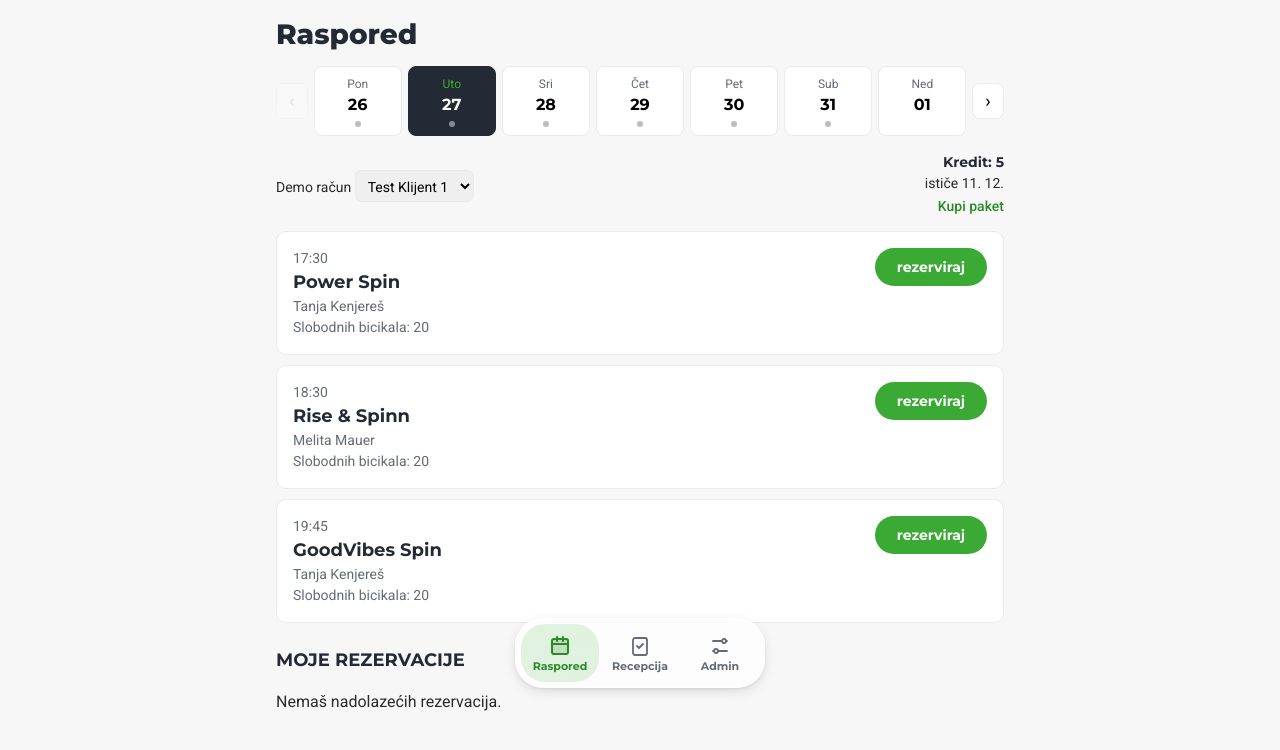
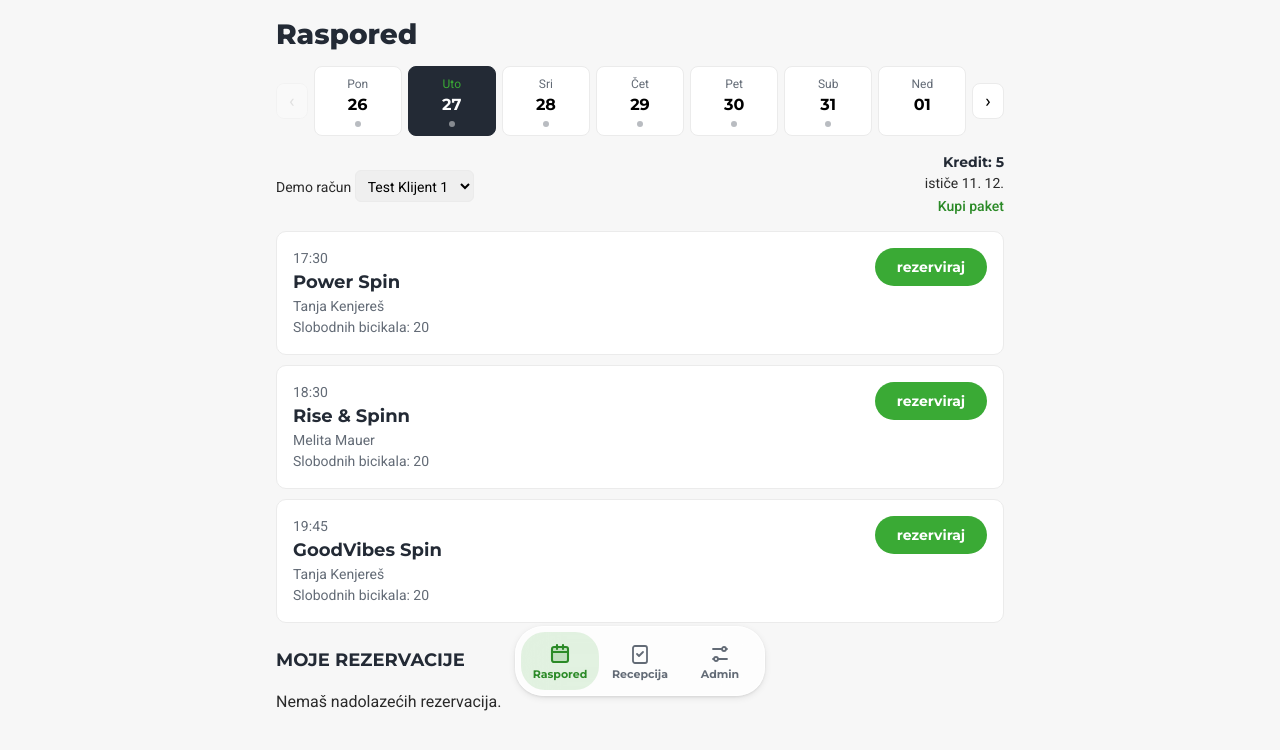
Before and after one commit to dodai092/tockica-booking-prototype, a website with bundled scripts: page prototype/index.html in a window 1280 px wide. Shown: the part 94-844 px from the top of the page. Built offline with nearby package versions, Linux system fonts and the light colour scheme.

Commit message:
Tab bar: smaller gap above the bottom edge
Co-Authored-By: Claude Sonnet 5.5 <noreply@anthropic.com>

```diff
--- a/prototype/styles.css
+++ b/prototype/styles.css
@@ -230,12 +230,12 @@ h2 { font-size: 1.125rem; color: var(--ink); margin: 24px 0 8px; text-transform:
 /* Bottom nav: floating pill, icon over label. The chosen tab takes the brand green. */
 .tab-bar {
   position: fixed; left: 50%; transform: translateX(-50%);
-  bottom: calc(18px + env(safe-area-inset-bottom)); z-index: 20;
+  bottom: calc(10px + env(safe-area-inset-bottom)); z-index: 20;
   display: flex; gap: 2px; padding: 5px; border-radius: 28px;
   background: rgba(255,255,255,.72);
   -webkit-backdrop-filter: blur(22px) saturate(180%); backdrop-filter: blur(22px) saturate(180%);
   border: 1px solid rgba(255,255,255,.7);
-  box-shadow: 0 4px 14px -2px rgba(0,0,0,.14), 0 1px 3px rgba(0,0,0,.08);
+  box-shadow: 0 2px 8px -2px rgba(0,0,0,.14), 0 1px 3px rgba(0,0,0,.08);
 }
 .tab-bar button {
   position: relative;
@@ -256,7 +256,7 @@ h2 { font-size: 1.125rem; color: var(--ink); margin: 24px 0 8px; text-transform:
   background: var(--green-ink); color: #fff; font-size: 0.625rem; line-height: 16px; text-align: center;
 }
 .tab-bar button:focus-visible { outline: 2px solid var(--green); outline-offset: 2px; }
-body { padding-bottom: calc(108px + env(safe-area-inset-bottom)); }
+body { padding-bottom: calc(100px + env(safe-area-inset-bottom)); }
 @media (prefers-reduced-transparency: reduce) { .tab-bar { background: var(--surface); backdrop-filter: none; -webkit-backdrop-filter: none; } }
 
 .tab-title { margin: 8px 0 16px; font-family: Montserrat, sans-serif; font-weight: 800; font-size: 1.75rem; line-height: 1.15; color: var(--ink); }
```
